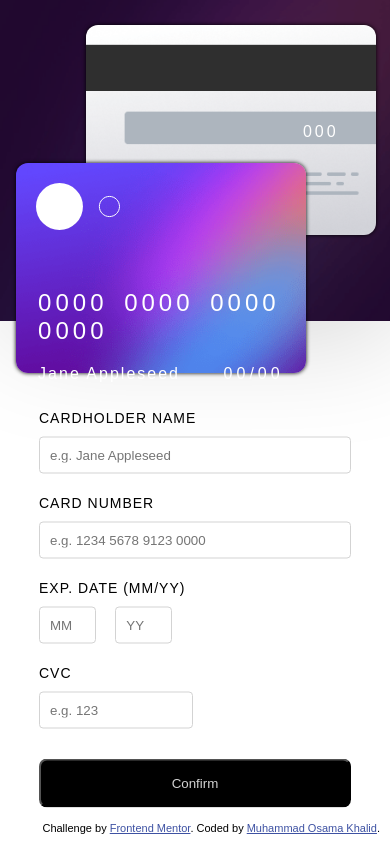
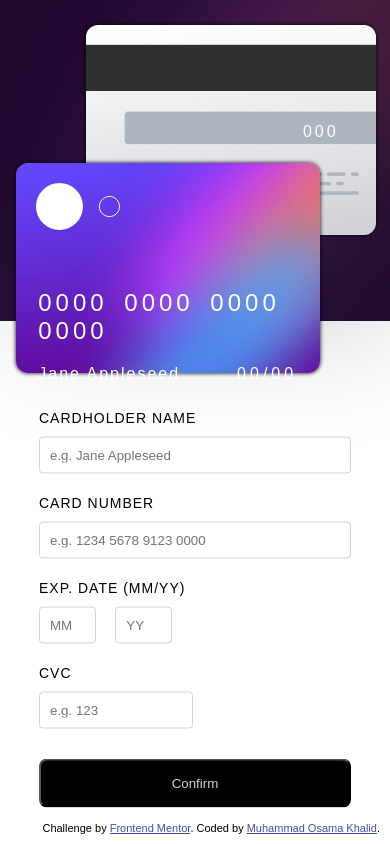
Before and after one commit to OsamaKhalid010/Interactive-card-details---frontendmentor.io, a plain HTML site: page index.html in a window 390 px wide. Drawn offline with Linux system fonts and the light colour scheme; files whose address does not match are found by name.

Commit message:
Update styles.css

```diff
--- a/styles.css
+++ b/styles.css
@@ -208,7 +208,7 @@ form > input[type=submit]:hover {
         top: 19.35%;
         left: 4%;
         z-index: 1;
-        width: 74.5%;
+        width: 78%;
     }
     .container1 {
         width: 80%;
```
